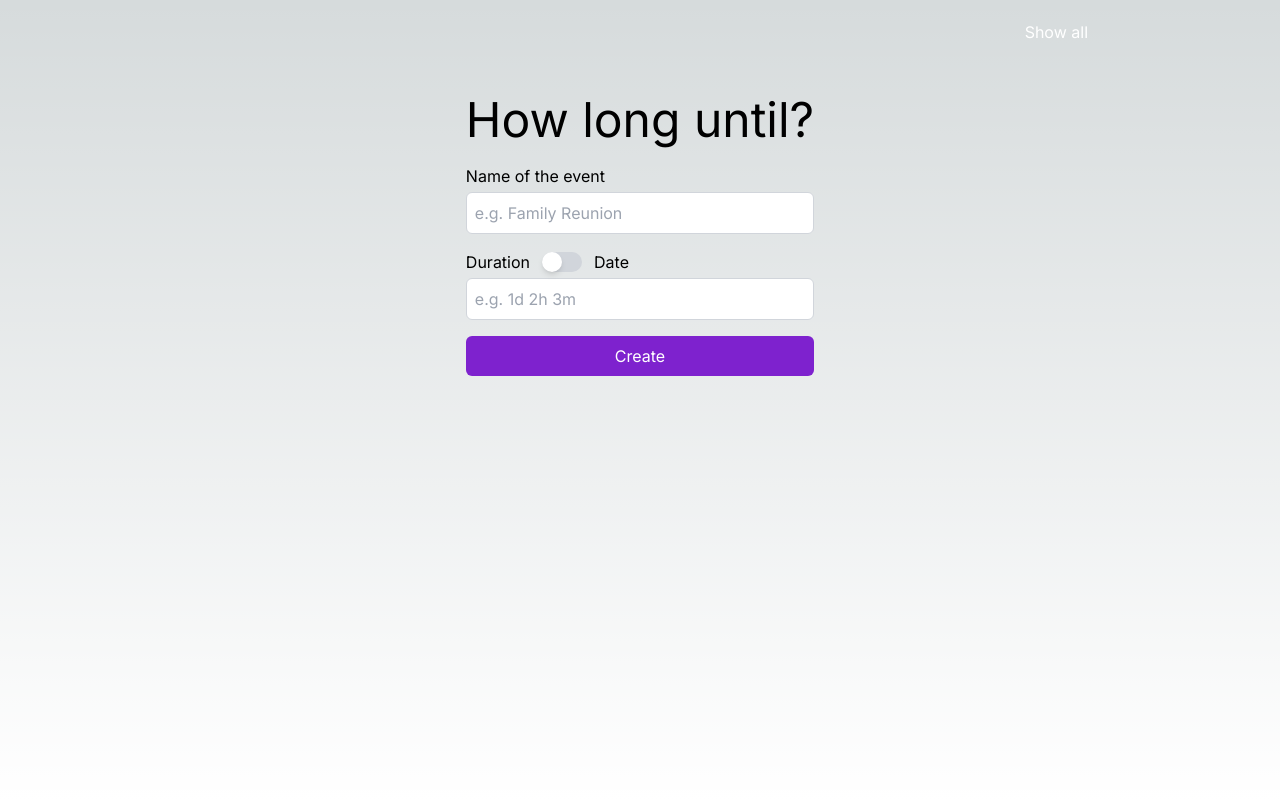
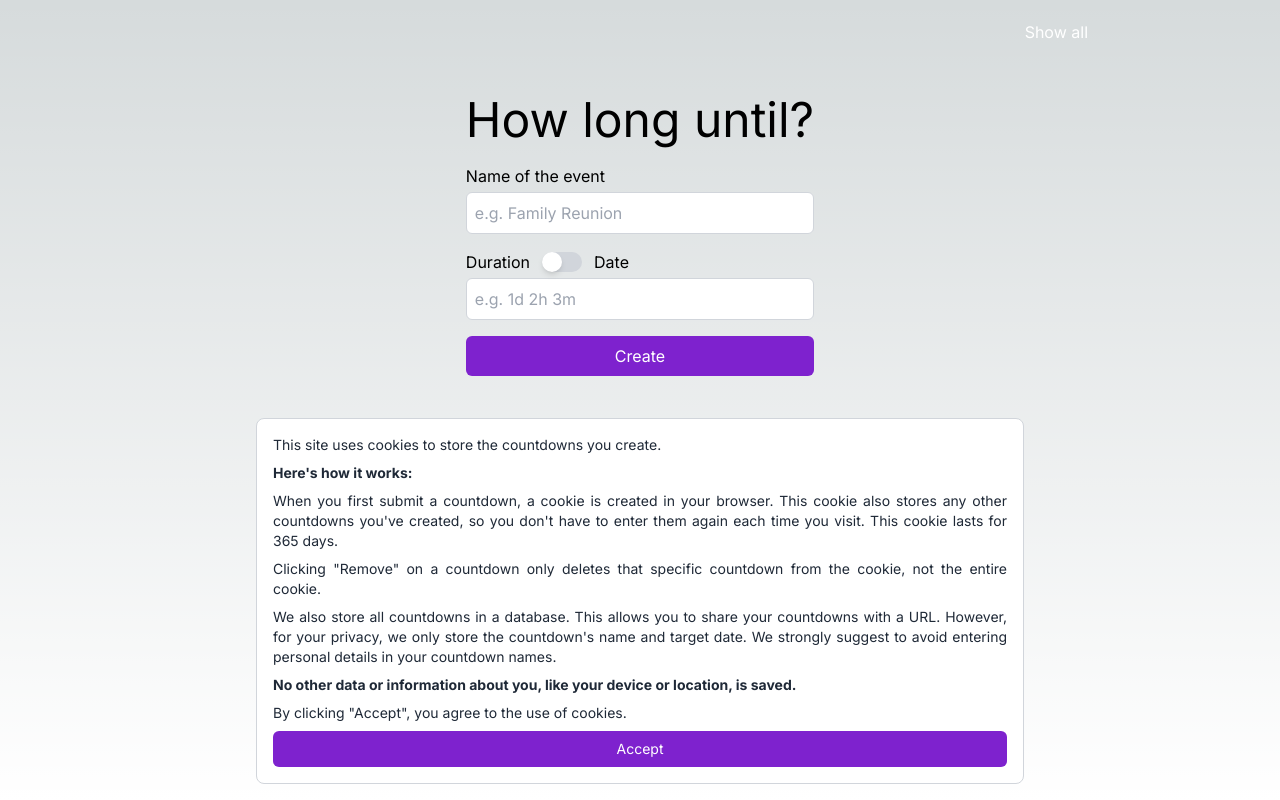
Before and after one commit to stefanluth/until, a Next.js app: page / in a window 1280 px wide. Built offline with nearby package versions, Linux system fonts and the light colour scheme; no server answers.

Commit message:
Add Cookie Notice

```diff
--- /dev/null
+++ b/app/_components/CookieNotice.tsx
@@ -0,0 +1,50 @@
+import React from 'react';
+
+import { cookies } from 'next/headers';
+
+import { COOKIE_OPTIONS } from '../utils/cookies';
+
+export function CookieNotice() {
+  const consent = cookies().get('consent');
+
+  if (consent?.value === 'true') {
+    return null;
+  }
+
+  const accept = async () => {
+    'use server';
+    cookies().set('consent', 'true', COOKIE_OPTIONS);
+  };
+
+  return (
+    <div className="absolute bottom-0 left-0 w-full p-1 sm:p-4">
+      <div className="flex flex-col max-w-3xl gap-2 mx-auto p-4 text-sm text-justify border border-gray-300 bg-white text-gray-800 rounded-lg">
+        <p>This site uses cookies to store the countdowns you create.</p>
+        <b>Here's how it works:</b>
+
+        <p>
+          When you first submit a countdown, a cookie is created in your browser. This cookie also stores any other
+          countdowns you've created, so you don't have to enter them again each time you visit. This cookie lasts for
+          365 days.
+        </p>
+        <p>
+          Clicking "Remove" on a countdown only deletes that specific countdown from the cookie, not the entire cookie.
+        </p>
+        <p>
+          We also store all countdowns in a database. This allows you to share your countdowns with a URL. However, for
+          your privacy, we only store the countdown's name and target date. We strongly suggest to avoid entering
+          personal details in your countdown names.
+        </p>
+        <b>No other data or information about you, like your device or location, is saved.</b>
+
+        <p>By clicking "Accept", you agree to the use of cookies.</p>
+
+        <form action={accept}>
+          <button className="w-full bg-purple-700 text-white py-2 px-4 rounded-md" type="submit">
+            Accept
+          </button>
+        </form>
+      </div>
+    </div>
+  );
+}
--- a/app/page.tsx
+++ b/app/page.tsx
@@ -1,10 +1,14 @@
+import { CookieNotice } from '@/app/_components/CookieNotice';
 import CountdownInput from '@/app/_components/CountdownInput';
 
 export default function Home() {
   return (
-    <div className="w-fit mx-auto">
-      <h1 className="text-5xl min-w-max mb-5">How long until?</h1>
-      <CountdownInput />
-    </div>
+    <>
+      <div className="w-fit mx-auto">
+        <h1 className="text-5xl min-w-max mb-5">How long until?</h1>
+        <CountdownInput />
+      </div>
+      <CookieNotice />
+    </>
   );
 }
```
